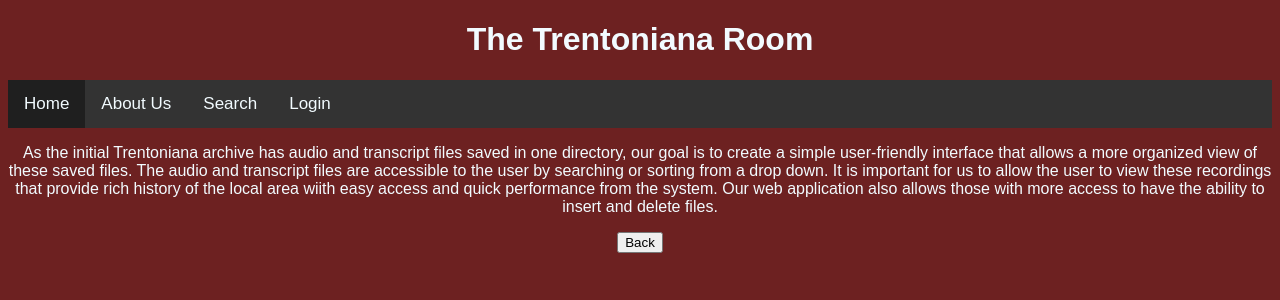
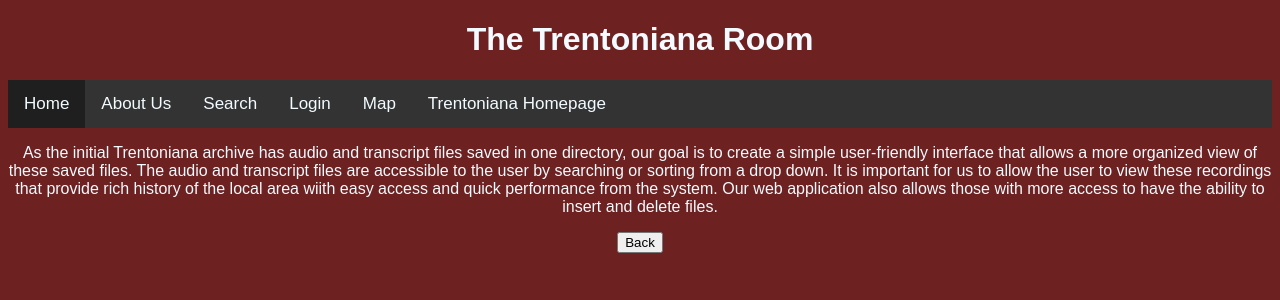
Before and after one commit to Zirich99/Trentoniana-CSC315-Group9, a Flask app: page /about in a window 1280 px wide. Shown: the top 300 px of the page. Run offline with Flask 2, Linux system fonts and the light colour scheme; some libraries are stand-ins or nearby versions.

Commit message:
Added map links

```diff
--- a/app/templates/about.html
+++ b/app/templates/about.html
@@ -16,6 +16,8 @@
 		<a href="/about">About Us</a>
 		<a href="/search">Search</a>
 		<a href="/login">Login</a>
+		<a href="/map">Map</a>
+		<a href="https://trentonlib.org/trentoniana/">Trentoniana Homepage</a>
 	</div>
 
     <p>
```
